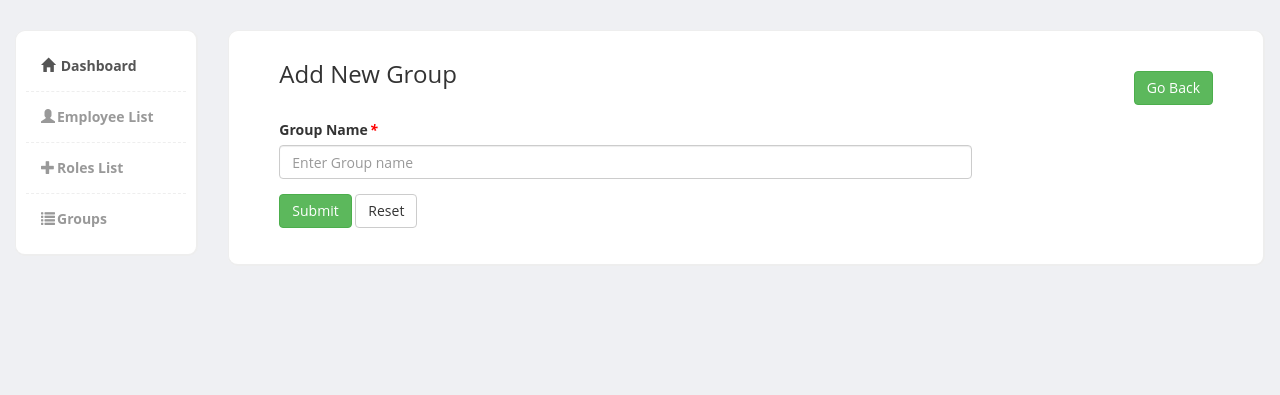
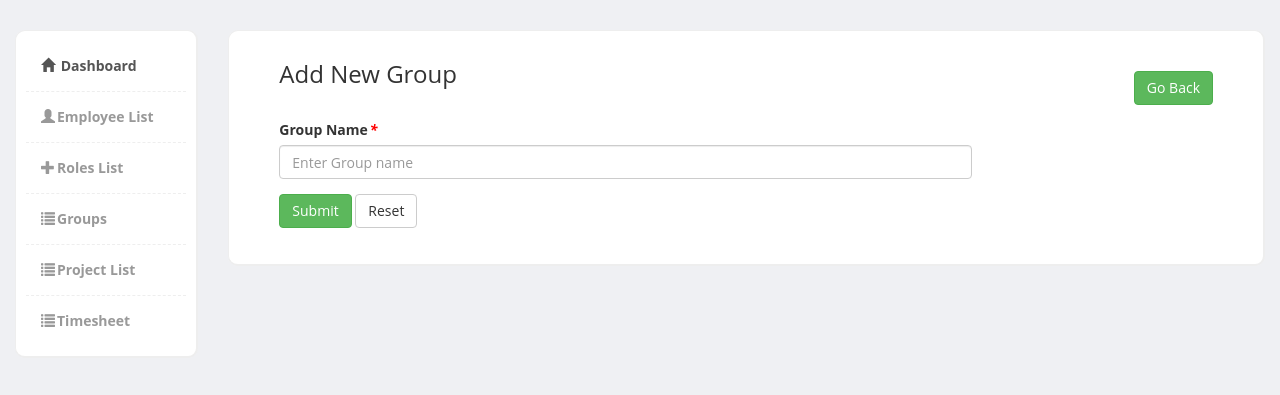
Before and after one commit to sohanhumanpixel/geos, a CodeIgniter app: page /customerp/index.php/usergroups/addGroup in a window 1280 px wide. Shown: the part 50-445 px from the top of the page. Run offline with CodeIgniter, Linux system fonts and the light colour scheme; the visitor is signed in with stand-in values (Sample User, id 1); some libraries are stand-ins or nearby versions.

Commit message:
rolebased show menu

```diff
--- a/application/views/includes/left_sidebar.php
+++ b/application/views/includes/left_sidebar.php
@@ -1,7 +1,10 @@
 <div class="col-md-2">
 	<div class="sidebar content-box" style="display: block;">
 		<ul class="nav">
-		  <li class="current">
+		<?php
+		$userLogin = $this->session->userdata ( 'logged_in' );
+		if($userLogin['role_id'] == ROLE_ADMIN || $userLogin['role_id'] == ROLE_MANAGER){ ?>
+		 <li class="current">
 			<a href="<?php echo base_url() ?>dashboard"><i class="glyphicon glyphicon-home"></i> Dashboard</a>
 		 </li>
 		 <li class="">
@@ -13,6 +16,29 @@
 		<li class="">
 			<a href="<?php echo base_url() ?>UserGroups/grouplist"><i class="glyphicon glyphicon-list"></i>Groups</a>
 		</li>
+		<li class="">
+			<a href="<?php echo base_url() ?>Projects/ProjectList"><i class="glyphicon glyphicon-list"></i>Project List</a>
+		</li>
+		<li class="">
+			<a href="<?php echo base_url() ?>TimeSheet/listtimesheet"><i class="glyphicon glyphicon-list"></i>Timesheet</a>
+		</li>
+		<?php }else{ ?>
+		 <li class="current">
+			<a href="<?php echo base_url() ?>Employee/dashboard"><i class="glyphicon glyphicon-home"></i> Dashboard</a>
+		 </li>
+		 <li class="">
+			<a href="<?php echo base_url() ?>Employee/taskList"><i class="glyphicon glyphicon-plus"></i>Your Task </a>
+		 </li>
+		 <li class="">
+			<a href="<?php echo base_url() ?>Employee/grouplist"><i class="glyphicon glyphicon-plus"></i>Your Group </a>
+		 </li>
+		 <li class="">
+			<a href="<?php echo base_url() ?>TimeSheet/listtimesheet"><i class="glyphicon glyphicon-list"></i>Your Timesheet</a>
+		</li>
+		<?php
+		}
+		?>
+
 		</ul>
 	</div>
 </div>
```
